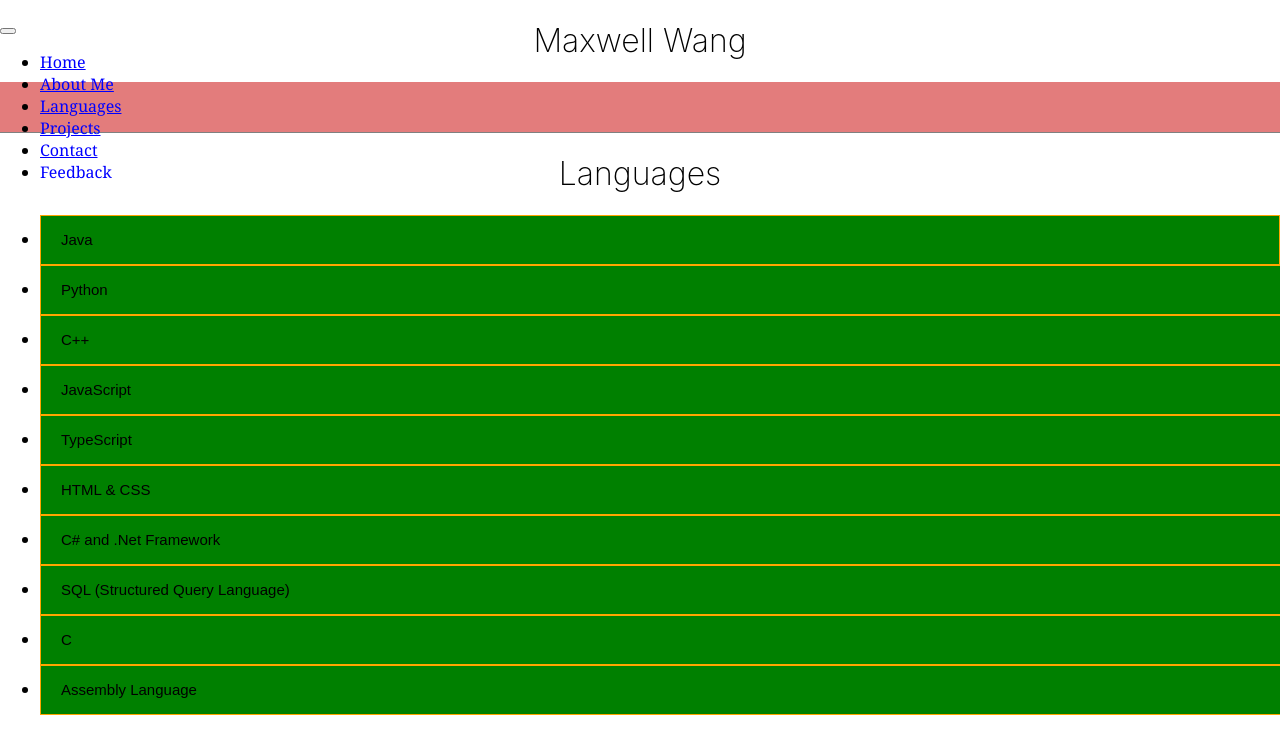
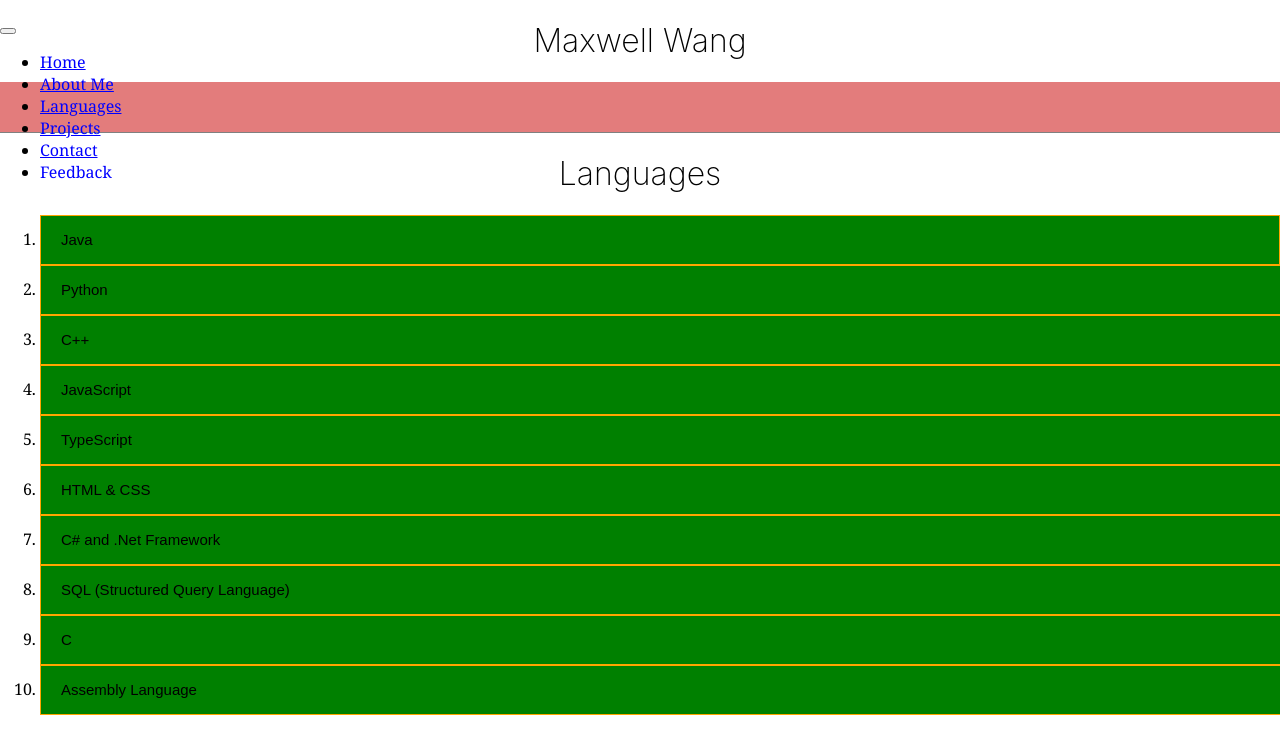
Before and after one commit to mwang840/maxwangdev, a React (Create React App) app: page /languages in a window 1280 px wide. Shown: the top 754 px of the page. Built offline with nearby package versions, Linux system fonts and the light colour scheme.

Commit message:
numbered the languages

```diff
--- a/src/components/Accordion.tsx
+++ b/src/components/Accordion.tsx
@@ -7,11 +7,11 @@ export function Accordion({ items }: {items: Array<AcordionData>}): JSX.Element{
     const btnOnClick = (index: number) =>{
         setCurrentIndex((currentVal)=>currentVal !== index ? index : -1);
     };
-    return <ul className="accordion">
+    return <ol className="accordion">
         {
             items.map((item, index)=>(
                 <AccordionItem key={index} data={item} isOpen={index === currentIndex} btnOnClick={()=>btnOnClick(index)}/>
             ))
         }
-    </ul>;
+    </ol>;
 }
```
